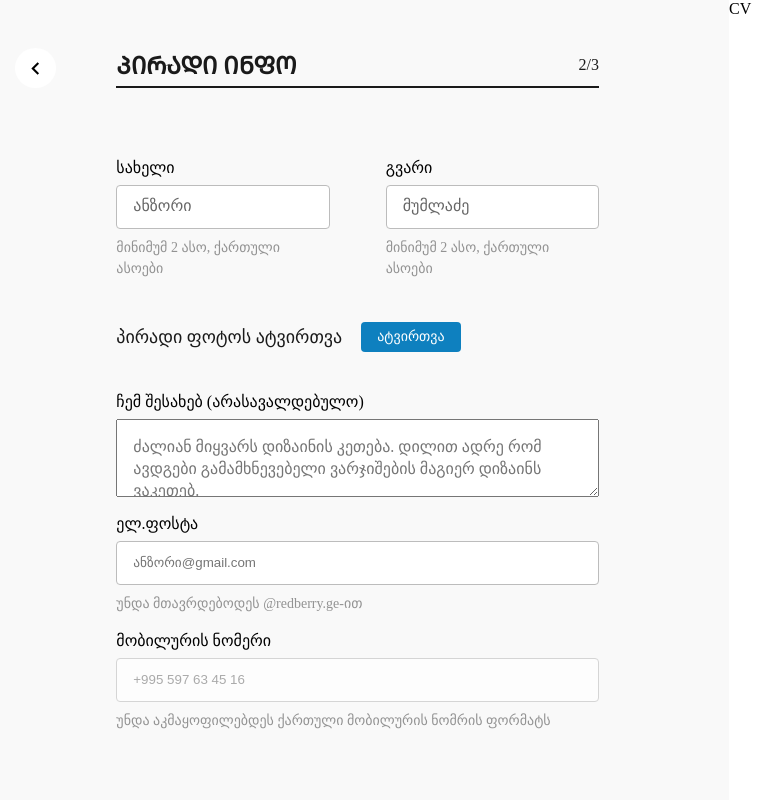
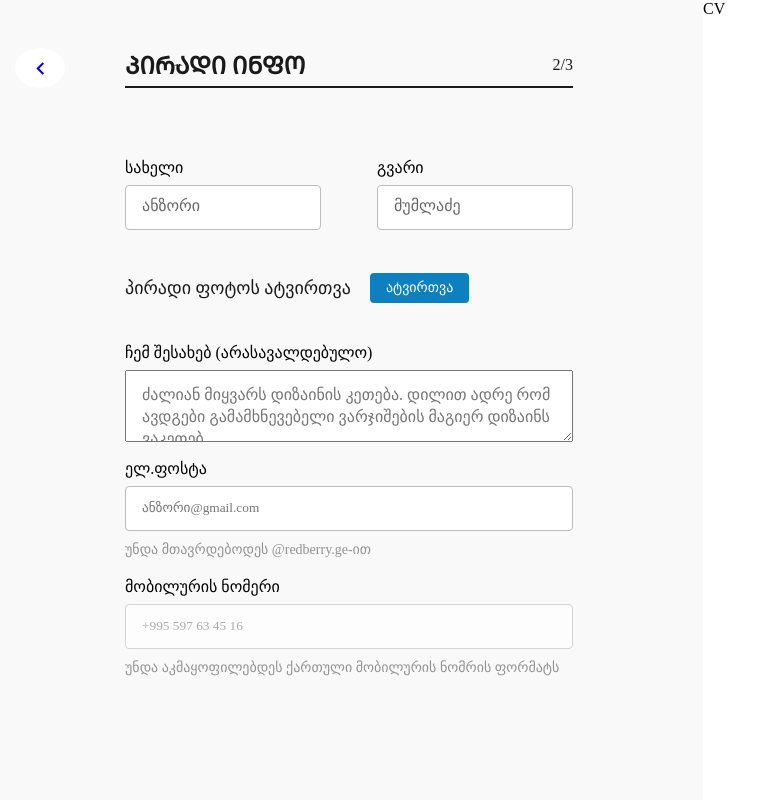
Before and after one commit to beqa200/team-5, a React (Vite) app: page /PersonalInfo in a window 1280 px wide. Shown: the top 800 px of the page, without its empty margins (33-816 px from the left). Built offline with nearby package versions, Linux system fonts and the light colour scheme; a web font is replaced by a local one.

Commit message:
style: add useForm on PersonaInfoForm component

```diff
--- a/src/components/PersonalInfoForm.tsx
+++ b/src/components/PersonalInfoForm.tsx
@@ -1,18 +1,37 @@
 import styled from 'styled-components'
+import { useForm } from 'react-hook-form';
 
 function PersonalInfoForm() {
+  const { register, handleSubmit, formState: { errors } } = useForm();
+
+  const onSubmit = (data: unknown) => {
+    console.log(data);
+  };
+
   return (
-    <Container>
+    <Container onSubmit={handleSubmit(onSubmit)}>
       <NamesDiv>
         <NameLeft>
           <label>სახელი</label>
-          <input type="text" placeholder='ანზორი' />
-          <span>მინიმუმ 2 ასო, ქართული ასოები</span>
+          <input type="text" placeholder='ანზორი' id="name" {...register('name', {
+             required: "სახელი სავალდებულოა",
+             minLength: {
+              value: 2,
+              message: 'მინიმუმ 2 ასო, ქართული ასოები'
+             }
+             })}  />
+        {errors.name && <span>მინიმუმ 2 ასო, ქართული ასოები</span>}
         </NameLeft>
         <SurnameRight>
         <label>გვარი</label>
-          <input type="text" placeholder='მუმლაძე' />
-          <span>მინიმუმ 2 ასო, ქართული ასოები</span>
+          <input type="text" placeholder='მუმლაძე' id="surname" {...register('surname', {
+            required: "გვარი სავალდებულოა",
+            minLength: {
+              value: 2,
+              message: 'მინიმუმ 2 ასო, ქართული ასოები'
+            }
+          })} />
+          {errors.surname && <span>მინიმუმ 2 ასო, ქართული ასოები</span>}
         </SurnameRight>
       </NamesDiv>
 
@@ -51,7 +70,7 @@ function PersonalInfoForm() {
 
 export default PersonalInfoForm
 
-const Container = styled.div`
+const Container = styled.form`
   width: 100%;
   display: flex;
   justify-content: center;
@@ -81,7 +100,6 @@ const NameLeft = styled.div`
   input::placeholder{
     color: #000;
     opacity: 0.6;
-    font-family: "myFont";
     font-size: 1rem;
     font-style: normal;
     font-weight: 400;
@@ -90,12 +108,12 @@ const NameLeft = styled.div`
 
   span{
     color: var(---500, #2E2E2E);
-    font-family: "myFont";
     font-size: 0.875rem;
     font-style: normal;
     font-weight: 300;
     line-height: 1.3125rem;
     opacity: 0.5;
+
   }
 `
 const SurnameRight = styled.div`
@@ -114,7 +132,6 @@ const SurnameRight = styled.div`
   input::placeholder{
     color: #000;
     opacity: 0.6;
-    font-family: "myFont";
     font-size: 1rem;
     font-style: normal;
     font-weight: 400;
@@ -123,7 +140,6 @@ const SurnameRight = styled.div`
 
   span{
     color: var(---500, #2E2E2E);
-    font-family: "myFont";
     font-size: 0.875rem;
     font-style: normal;
     font-weight: 300;
@@ -142,7 +158,6 @@ const UploadImage = styled.div`
   }
   span{
     color: var(--off-black, #1A1A1A);
-    font-family: "myFont";
     font-size: 1.125rem;
     font-style: normal;
     font-weight: 500;
@@ -153,7 +168,6 @@ const UploadImage = styled.div`
     border-radius: 0.25rem;
     background: #0E80BF;
     color: white;
-    font-family: "myFont";
     font-size: 0.875rem;
     font-style: normal;
     font-weight: 400;
@@ -176,14 +190,13 @@ const TextareaDiv = styled.div`
   gap: 0.5rem;
 
   textarea{
-    resize: vertical;
-    padding: 1rem;
+    resize: block;
+    padding: 0.81rem 1rem;
     color: #000;
     font-size: 1rem;
     font-weight: 400;
     line-height: 1.375rem;
     text-transform: lowercase;
-    font-family: "myFont";
   }
 `
 const EmailDiv = styled.div`
@@ -203,7 +216,6 @@ const EmailDiv = styled.div`
   }
   span{
     color: var(---500, #2E2E2E);
-    font-family: "myFont";
     font-size: 0.875rem;
     font-style: normal;
     font-weight: 300;
@@ -236,7 +248,6 @@ const NumberDiv = styled.div`
   }
   span{
     color: var(---500, #2E2E2E);
-    font-family: "myFont";
     font-size: 0.875rem;
     font-style: normal;
     font-weight: 300;
--- a/src/index.css
+++ b/src/index.css
@@ -6,6 +6,7 @@
   margin: 0px;
   padding: 0;
   box-sizing: border-box;
+  font-family: myFont;
 }
 
 html,
--- a/src/pages/Home.tsx
+++ b/src/pages/Home.tsx
@@ -2,6 +2,7 @@ import styled from "styled-components";
 import Redberry from "../../public/images/LOGO-02 3.png";
 import BackgroundImage from "../../public/images/shutterstock_2189773743 1.png";
 import Agency from "../../public/images/LOGO-40 1.png"
+import { Link } from "react-router-dom";
 
 export default function Home() {
   return (
@@ -10,7 +11,7 @@ export default function Home() {
         <img src={Redberry} alt="Redberry Logo" />
       </div>
       <div className="center-div">
-        <button>ᲠᲔᲖᲘᲣᲛᲔᲡ ᲓᲐᲛᲐᲢᲔᲑᲐ</button>
+        <Link to={"/PersonalInfo"}><button>ᲠᲔᲖᲘᲣᲛᲔᲡ ᲓᲐᲛᲐᲢᲔᲑᲐ</button></Link>
         <img src={Agency} alt="Agency Logo" />
       </div>
     </Background>
--- a/src/pages/PersonalInfo.tsx
+++ b/src/pages/PersonalInfo.tsx
@@ -2,13 +2,16 @@ import styled from "styled-components";
 import BackArrowButton from "../components/BackArrowButton";
 import PageNameDiv from "../components/PageNameDiv";
 import PersonalInfoForm from "../components/PersonalInfoForm";
+import { Link } from "react-router-dom";
 
 export default function PersonalInfo() {
   return (
     <div>
       <MainContainer>
       <LeftDiv>
-        <BackArrowButton />
+      <Link to={"/"}>
+          <BackArrowButton />
+        </Link>
         <ContentDiv>
         <PageNameDiv pageName={"ᲞᲘᲠᲐᲓᲘ ᲘᲜᲤᲝ"} pageNumber={2}/>
           <PersonalInfoForm />
```
